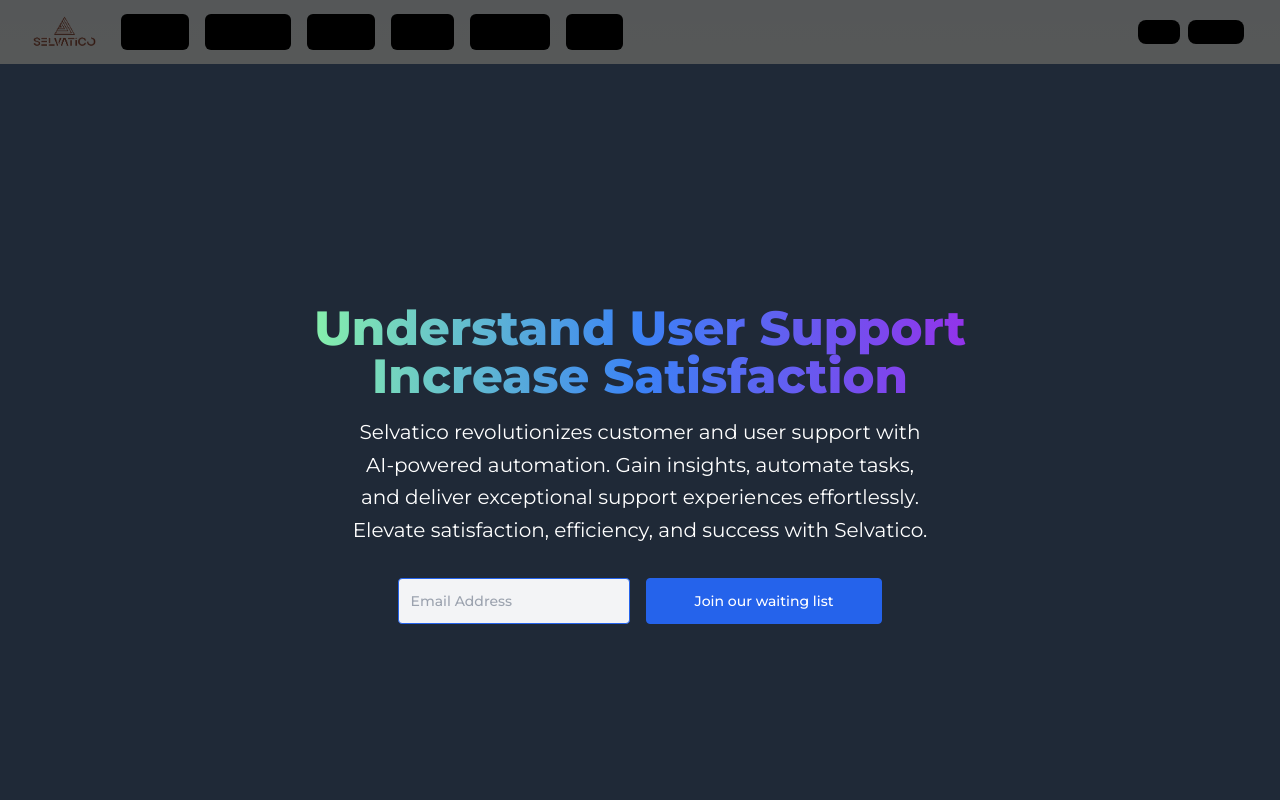
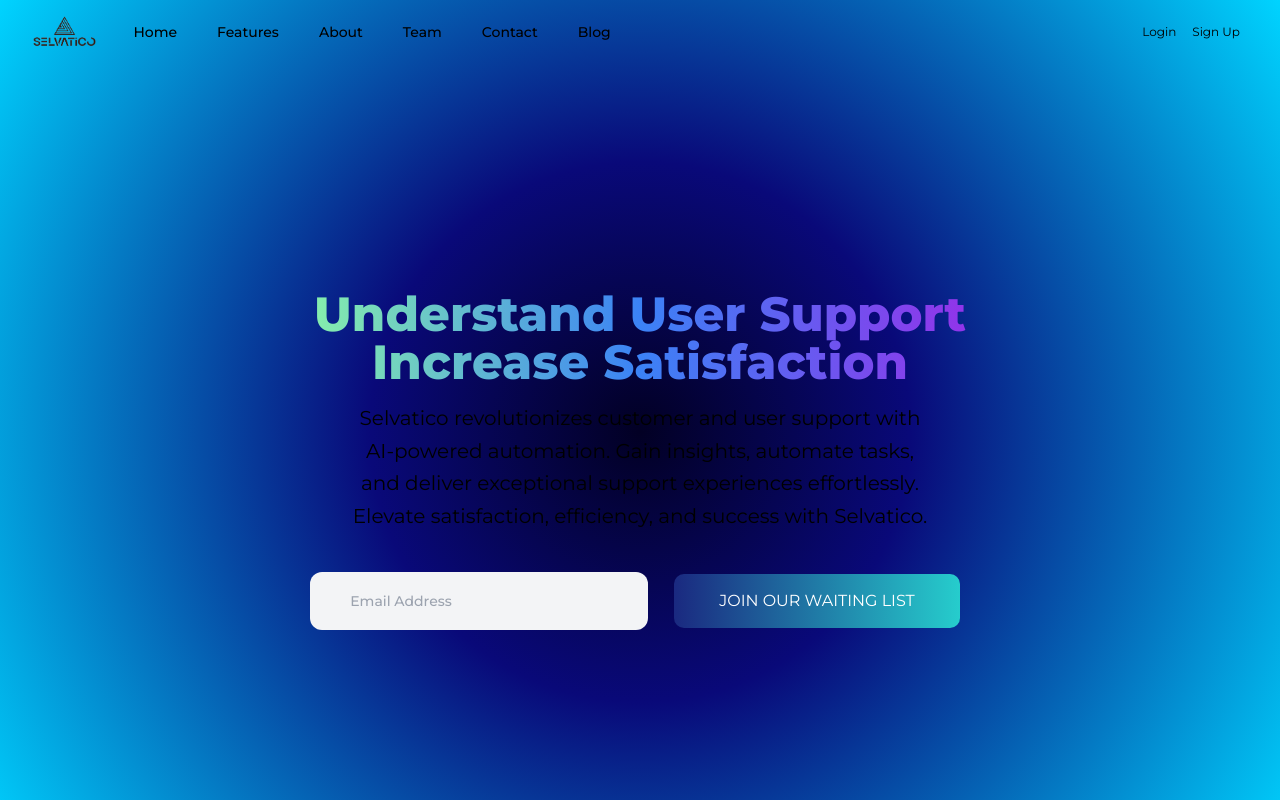
Before and after one commit to khademmilad/selvatico, a Next.js app in the folder frontend/: page / in a window 1280 px wide. Shown: the top 800 px of the page. Built offline with nearby package versions, Linux system fonts and the light colour scheme.

Commit message:
new background and buttons

```diff
--- a/frontend/src/app/components/Banner.tsx
+++ b/frontend/src/app/components/Banner.tsx
@@ -12,7 +12,7 @@
   }
 
   return (
-    <section className="bg-gray-800 text-white h-screen" >
+    <section className="  h-screen" >
   <div
     className="mx-auto max-w-screen-xl px-4 py-32 lg:flex lg:h-screen lg:items-center"
   >
@@ -27,11 +27,11 @@
       Selvatico revolutionizes customer and user support with AI-powered automation. Gain insights, automate tasks, and deliver exceptional support experiences effortlessly. Elevate satisfaction, efficiency, and success with Selvatico.
       </p>
       <div className="mt-8 flex flex-wrap justify-center gap-4">
-        <input type="text" placeholder='Email Address' className='block w-full rounded border border-blue-600 bg-gray-100 pr-12 pl-3 py-3 text-sm  font-medium text-gray-950 hover:bg-transparent hover:text-white focus:outline-none focus:ring active:text-opacity-75 sm:w-auto'
+        <input type="text" placeholder='Email Address' className=' w-full rounded-xl border-blue-600 bg-gray-100 pr-32 pl-10 my-2 text-sm  font-medium text-gray-950  focus:outline-none focus:ring active:text-opacity-75 sm:w-auto'
         onChange={(e)=> setEmail(e.target.value)}
         value={email} />
         <button
-        className="block w-full rounded border border-blue-600 bg-blue-600 px-12 py-3 text-sm font-medium text-white hover:bg-transparent hover:text-white focus:outline-none focus:ring active:text-opacity-75 sm:w-auto"
+        className="btn-grad btn-grad:hover"
         onClick={()=> handleJoin()}>
           Join our waiting list
         </button>
--- a/frontend/src/app/components/Header.tsx
+++ b/frontend/src/app/components/Header.tsx
@@ -23,7 +23,7 @@
 const Header = () => {
   const [isloggedin, setIsloggedin] = useState(false);
   return (
-    <Disclosure as="nav" className="bg-black bg-opacity-60 z-40 top-0 sticky">
+    <Disclosure as="nav" className=" z-40 top-0 sticky">
       {({ open }) => (
         <>
           <div className=" mx-auto max-w-7xl px-2 sm:px-6 lg:px-8 top-0 sticky">
@@ -60,8 +60,8 @@
                         href={item.href}
                         className={classNames(
                           item.current
-                            ? "bg-gray-900 text-white"
-                            : " bg-black hover:bg-indigo-600 focus:ring-indigo-300",
+                            ? " text-white"
+                            : "  hover:bg-indigo-600 focus:ring-indigo-300",
                           "rounded-md px-3 py-2 text-sm font-medium"
                         )}
                         aria-current={item.current ? "page" : undefined}
@@ -103,14 +103,14 @@
                   </div>
                   <div className="flex flex-row md:text-xs lg:text-md max-sm:text-xs">
                     <Link
-                      className="px-1 py-1 mx-1   bg-black hover:bg-indigo-600 focus:ring-indigo-300 rounded-lg"
+                      className="px-1 py-1 mx-1    hover:bg-indigo-600 focus:ring-indigo-300 rounded-lg"
                       href="/login"
                     >
                       Login
                     </Link>
                     <Link
                       href="register"
-                      className="px-1 py-1 mx-1   bg-black hover:bg-indigo-600 focus:ring-indigo-300 rounded-lg"
+                      className="px-1 py-1 mx-1    hover:bg-indigo-600 focus:ring-indigo-300 rounded-lg"
                     >
                       Sign Up
                     </Link>
--- a/frontend/src/app/features/page.tsx
+++ b/frontend/src/app/features/page.tsx
@@ -105,7 +105,7 @@
               >
           <div className="flex flex-col max-sm:py-1 items-center max-sm:mb-6 px-10 py-5 border border-transparent rounded-full shadow-gray-900 shadow-lg bg-opacity-50 backdrop-filter backdrop-blur-lg ">
                <motion.li className="item flex flex-col justify-center items-center gap-2 " variants={item} >
-                  <img src={feature.svg.src} className="h-10 w-10" />
+                  <img src={feature.svg.src} className="h-10 w-10 "  />
                   <h3 className="text-md max-sm:gap-0 font-bold sm:text-md md:text-2xl text-green-300 ">
                     {feature.title}
                   </h3>
--- a/frontend/src/app/globals.css
+++ b/frontend/src/app/globals.css
@@ -18,12 +18,30 @@
 
 body {
   color: rgb(var(--foreground-rgb));
-  background: linear-gradient(
-      to bottom,
-      transparent,
-      rgb(var(--background-end-rgb))
-    )
-    rgb(var(--background-start-rgb));
+  background: rgb(2,0,36);
+  background: radial-gradient(circle, rgba(2,0,36,1) 0%, rgba(9,9,121,1) 35%, rgba(0,212,255,1) 100%);
+}
 
 
-}
+@layer components {
+
+        .btn-grad {
+          background-image: linear-gradient(to right, #1A2980 0%, #26D0CE  51%, #1A2980  100%);
+          margin: 10px;
+          padding: 15px 45px;
+          text-align: center;
+          text-transform: uppercase;
+          transition: 0.5s;
+          background-size: 200% auto;
+          color: white;
+          box-shadow: 0 0  #eee;
+          border-radius: 10px;
+          display: block;
+        }
+
+        .btn-grad:hover {
+          background-position: right center; /* change the direction of the change here */
+          color: #fff;
+          text-decoration: none;
+        }
+      }
--- a/frontend/src/app/login/page.tsx
+++ b/frontend/src/app/login/page.tsx
@@ -147,7 +147,7 @@
               <div className="text-center lg:text-left">
                 <button
                   type="submit"
-                  className=" bg-indigo-500 hover:bg-indigo-600 focus:ring-indigo-300 inline-block rounded bg-primary px-7 pb-2.5 pt-3 max-sm:mb-2 text-sm font-medium uppercase leading-normal text-white shadow-[0_4px_9px_-4px_#3b71ca] transition duration-150 ease-in-out hover:bg-primary-600 hover:shadow-[0_8px_9px_-4px_rgba(59,113,202,0.3),0_4px_18px_0_rgba(59,113,202,0.2)] focus:bg-primary-600 focus:shadow-[0_8px_9px_-4px_rgba(59,113,202,0.3),0_4px_18px_0_rgba(59,113,202,0.2)] focus:outline-none focus:ring-0 active:bg-primary-700 active:shadow-[0_8px_9px_-4px_rgba(59,113,202,0.3),0_4px_18px_0_rgba(59,113,202,0.2)] dark:shadow-[0_4px_9px_-4px_rgba(59,113,202,0.5)] dark:hover:shadow-[0_8px_9px_-4px_rgba(59,113,202,0.2),0_4px_18px_0_rgba(59,113,202,0.1)] dark:focus:shadow-[0_8px_9px_-4px_rgba(59,113,202,0.2),0_4px_18px_0_rgba(59,113,202,0.1)] dark:active:shadow-[0_8px_9px_-4px_rgba(59,113,202,0.2),0_4px_18px_0_rgba(59,113,202,0.1)]"
+                  className=" btn-grad btn-grad:hover"
                   data-te-ripple-init
                   data-te-ripple-color="light"
                 >
--- a/frontend/src/app/page.tsx
+++ b/frontend/src/app/page.tsx
@@ -10,7 +10,7 @@
 
       <Banner />
 
-      <Features />
+
 
     </>
   );
--- a/frontend/src/app/register/page.tsx
+++ b/frontend/src/app/register/page.tsx
@@ -29,7 +29,7 @@
   };
 
   return (
-    <section className="py-24 lg:py-28 bg-black overflow-hidden">
+    <section className="py-24 lg:py-28 overflow-hidden">
       <div className="container px-4 mx-auto">
         <div className="max-w-3xl mx-auto">
           <h2 className="font-heading mb-4 text-6xl text-white tracking-tighter">
@@ -109,7 +109,7 @@
             </div>
             <div className="w-full p-3">
               <button
-                className="inline-block mb-7 px-5 py-4 w-full text-white text-center font-semibold tracking-tight bg-indigo-500 hover:bg-indigo-600 rounded-lg focus:ring-4 focus:ring-indigo-300 transition duration-200"
+                className="btn-grad btn-grad:hover"
                 type="submit"
               >
                 Create Free Account
--- a/frontend/src/app/team/page.tsx
+++ b/frontend/src/app/team/page.tsx
@@ -15,7 +15,7 @@
           </h1>
         </div>
       </div>
-      <div className="w-full bg-gray-800 px-10 pt-10">
+      <div className="w-full px-10 pt-10">
         <div className="container mx-auto">
           <div
             role="list"
```
Also changed, not shown: frontend/src/app/about/page.tsx (+4 -8 lines), frontend/src/app/dashboard/page.tsx (line endings or trailing spaces).
